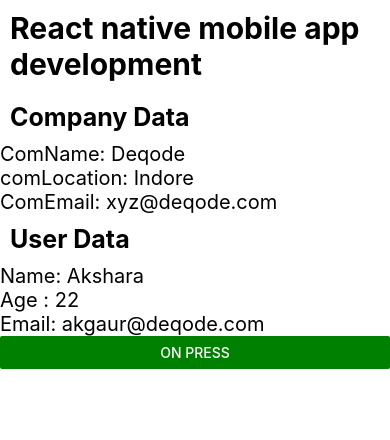
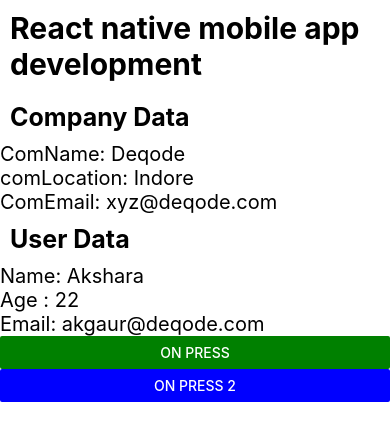
Before and after one commit to AksharaGaur/AwesomeProject, a React Native app: screen / in a window 390 px wide. Shown: the top 440 px of the page. Built offline with nearby package versions, Linux system fonts and the light colour scheme.

Commit message:
add commit

```diff
--- a/App.tsx
+++ b/App.tsx
@@ -4,6 +4,8 @@
 
 
 const App = () => {
+
+
 
   return (
     <View>
@@ -17,8 +19,12 @@
   )
 }
 const fruit = () =>{
-  console.log("function called")
+  console.warn("function called")
 }
+const greet = (val : any) => {
+  console.log(val)
+}
+
 
 const UserData = () =>{
   return (
@@ -28,6 +34,7 @@
     <Text style={{fontSize:20}}>Age : 22</Text>
     <Text style={{fontSize:20}}>Email: akgaur@deqode.com</Text>
     <Button title='on Press' color={'green'} onPress={fruit}/>
+    <Button title='on Press 2' color={'blue'} onPress={(val)=>greet("Hello, Good Evening!")}/>
     </View>
 
   )
```
